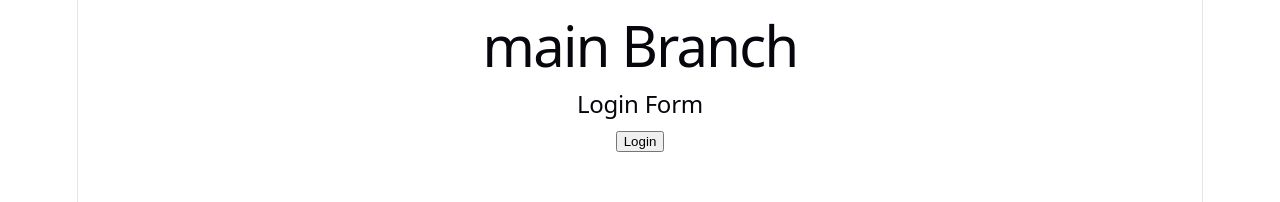
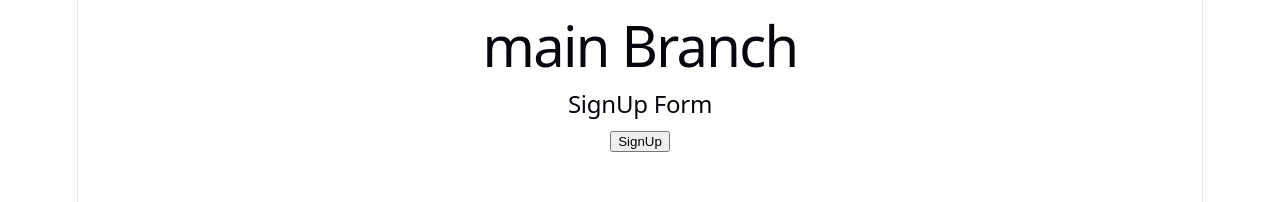
Before and after one commit to renganathan-code/branch, a React app in the folder frontend/: page / in a window 1280 px wide. Shown: the top 202 px of the page. Built offline with nearby package versions, Linux system fonts and the light colour scheme; the HTML template or start-up script is replaced by a standard one.

Commit message:
Change Login Form to SignUp Form

```diff
--- a/frontend/src/App.jsx
+++ b/frontend/src/App.jsx
@@ -6,8 +6,8 @@ function App() {
     <>
     <h1>main Branch</h1>
       <div>
-        <h2>Login Form</h2>
-        <button>Login</button>
+        <h2>SignUp Form</h2>
+        <button>SignUp</button>
       </div>
     </>
   )
```
